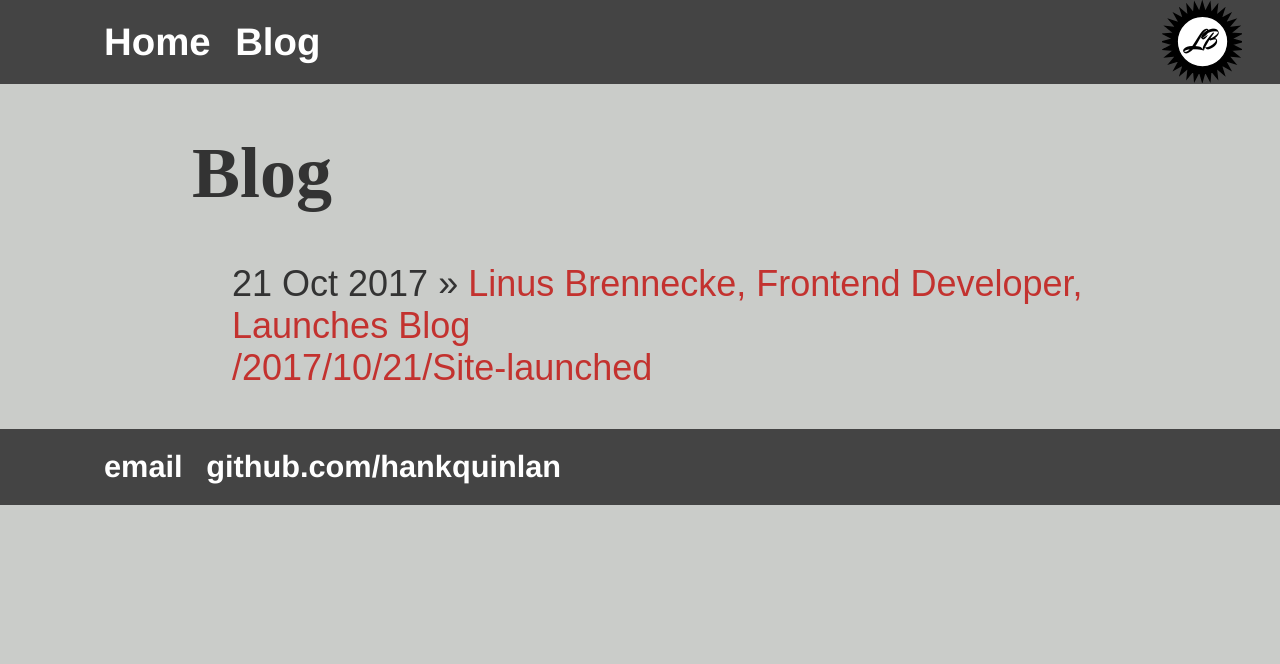
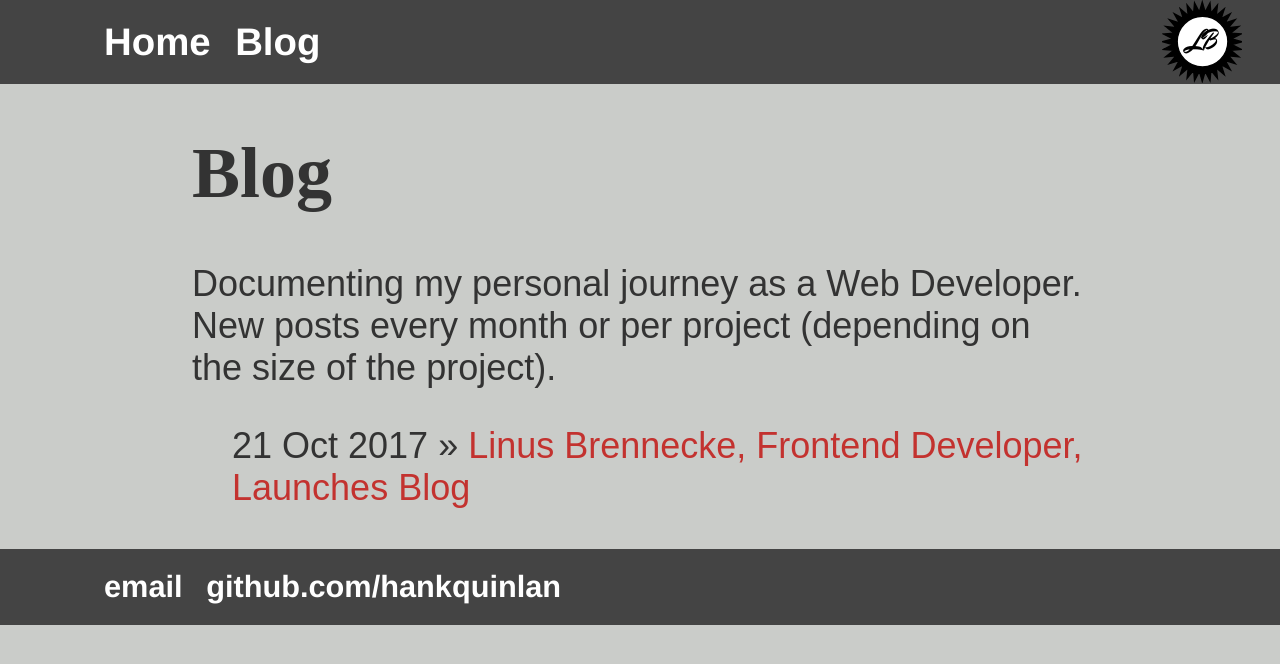
Before and after one commit to nusli/blog, a Jekyll site: the page built from index.html, in a window 1280 px wide. Shown: the top 664 px of the page. Built offline with Jekyll 4.4.1, drawn with Linux system fonts in a browser that asks for light colours.

Commit message:
Finished index page

```diff
--- a/css/default.css
+++ b/css/default.css
@@ -25,7 +25,6 @@ h1, h2, h3, h4, h5, h6 {
 }
 p {
     font-size: 1.5em;
-    line-height: 1.4em;
 }
 
 /* nav + footer */
--- a/index.html
+++ b/index.html
@@ -3,12 +3,14 @@ layout: default
 title: Blog
 ---
 	<h1>{{ page.title }}</h1>
+    <p>
+        Documenting my personal journey as a Web Developer.<br>
+        New posts every month or per project (depending on the size of the project).
+    </p>
 	<ul class="posts">
         <!-- {{site.url}}  = https://nusli.github.io/blog -->
 
 	  {% for post in site.posts %}
-	    <li><span>{{ post.date | date_to_string }}</span> » <a href="{{ site.url }}{{post.url}}" title="{{ post.title }}">{{ post.title }}
-            <br>{{post.url}}
-            </a></li>
+	    <li><span>{{ post.date | date_to_string }}</span> » <a href="{{ site.url }}{{post.url}}" title="{{ post.title }}">{{ post.title }}</a></li>
 	  {% endfor %}
 	</ul>
```
